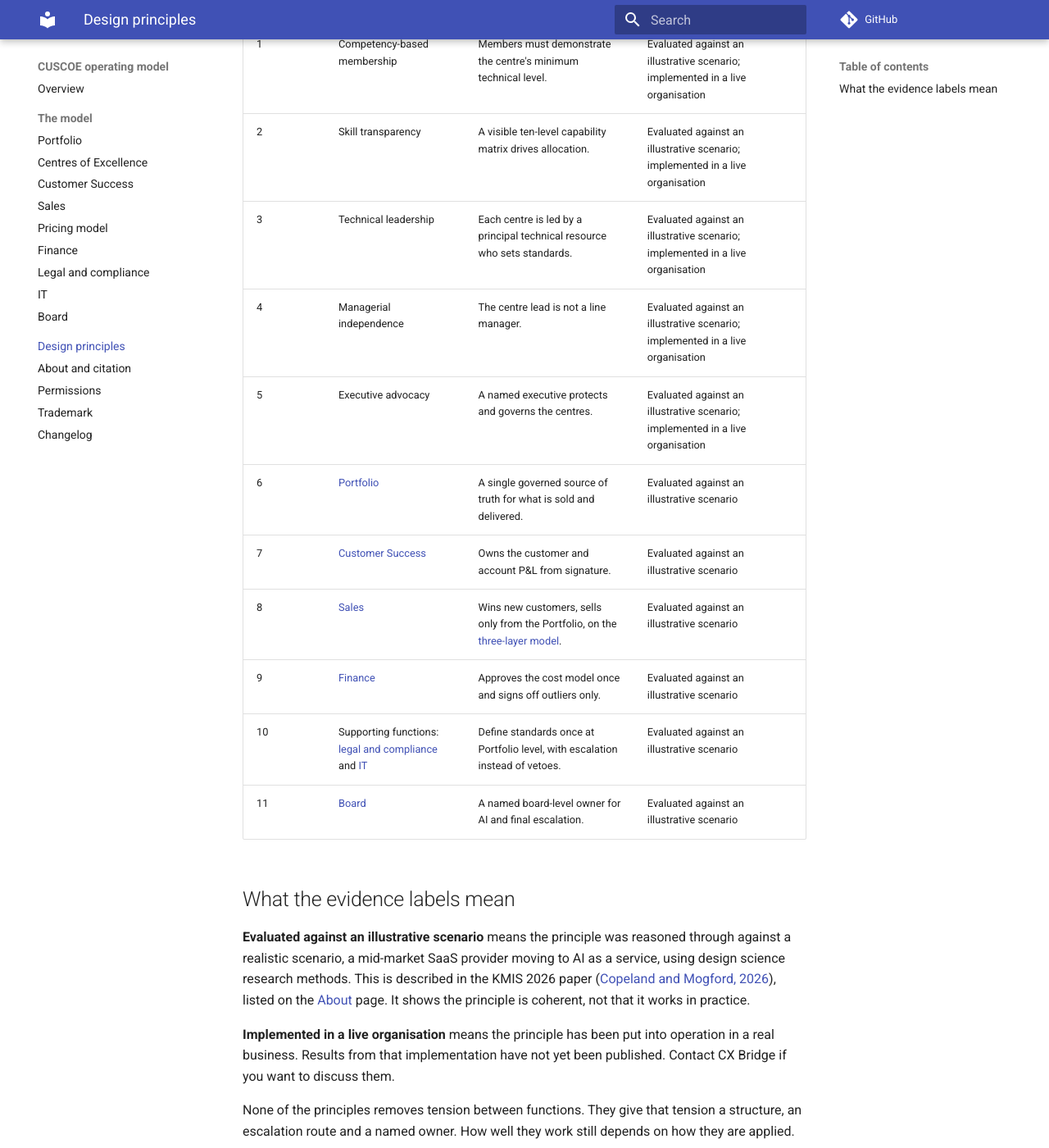
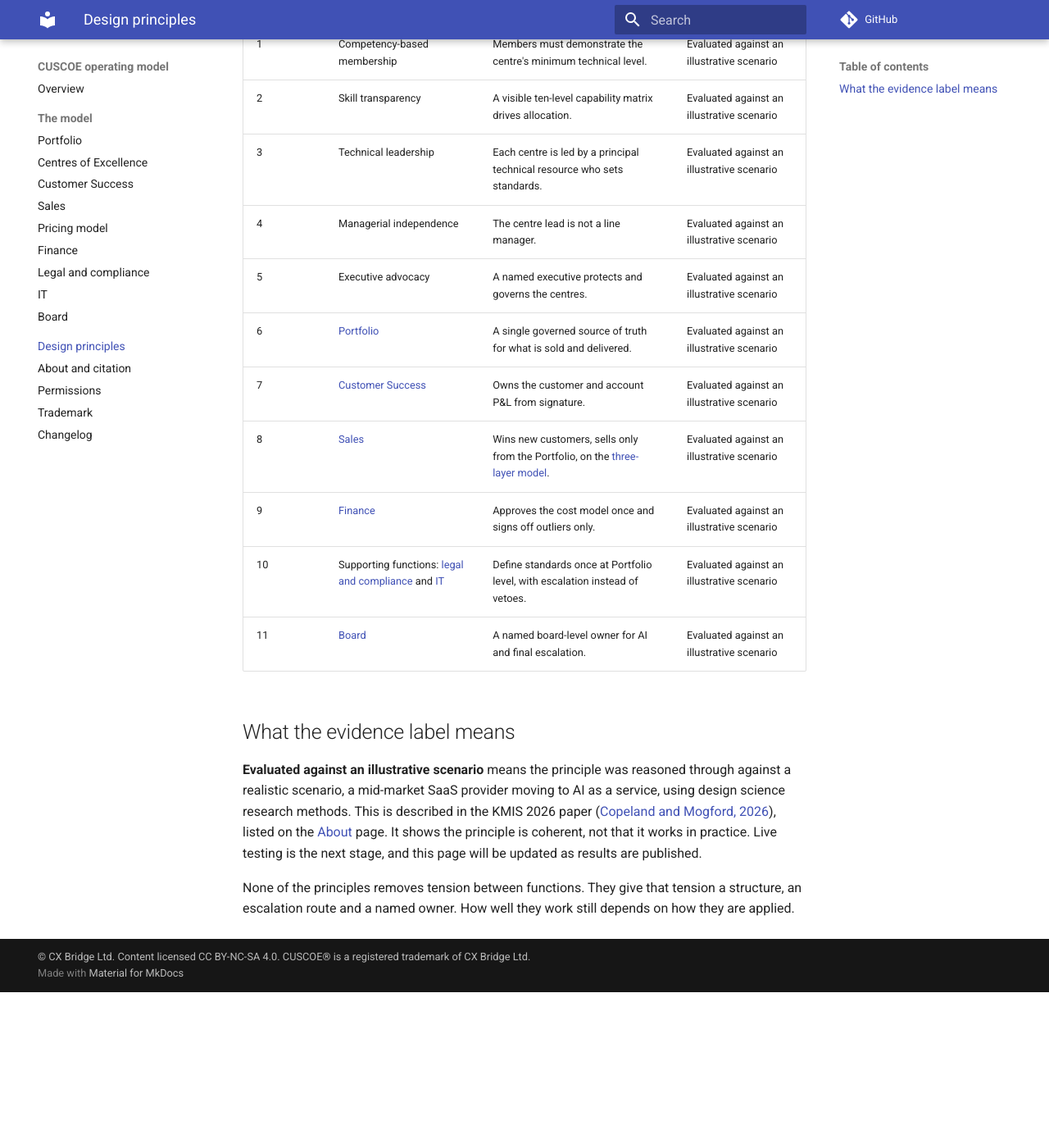
Before and after one commit to damian-cxbridge/cuscoe, an MkDocs documentation site: the page built from docs/principles.md, in a window 1280 px wide and 1400 px high, scrolled down 261 px. Shown: the whole window at 82% size. Built offline with MkDocs 1.6.1 and Material for MkDocs 9.7.7, drawn with Linux system fonts in a browser that asks for light colours; comment, search, counter and statistics services are not loaded; after the commit the page ends 1471 px from its top, so only the background shows below that.

Commit message:
Revise evidence status and label explanations in principles
Updated evidence status for design principles and clarified evidence label meanings.

```diff
--- a/docs/principles.md
+++ b/docs/principles.md
@@ -4,11 +4,11 @@ CUSCOE is built on eleven design principles. The first five define the [Centres
 
 | No. | Principle | In short | Evidence status |
 |---|---|---|---|
-| 1 | Competency-based membership | Members must demonstrate the centre's minimum technical level. | Evaluated against an illustrative scenario; implemented in a live organisation |
-| 2 | Skill transparency | A visible ten-level capability matrix drives allocation. | Evaluated against an illustrative scenario; implemented in a live organisation |
-| 3 | Technical leadership | Each centre is led by a principal technical resource who sets standards. | Evaluated against an illustrative scenario; implemented in a live organisation |
-| 4 | Managerial independence | The centre lead is not a line manager. | Evaluated against an illustrative scenario; implemented in a live organisation |
-| 5 | Executive advocacy | A named executive protects and governs the centres. | Evaluated against an illustrative scenario; implemented in a live organisation |
+| 1 | Competency-based membership | Members must demonstrate the centre's minimum technical level. | Evaluated against an illustrative scenario |
+| 2 | Skill transparency | A visible ten-level capability matrix drives allocation. | Evaluated against an illustrative scenario |
+| 3 | Technical leadership | Each centre is led by a principal technical resource who sets standards. | Evaluated against an illustrative scenario |
+| 4 | Managerial independence | The centre lead is not a line manager. | Evaluated against an illustrative scenario |
+| 5 | Executive advocacy | A named executive protects and governs the centres. | Evaluated against an illustrative scenario |
 | 6 | [Portfolio](portfolio.md) | A single governed source of truth for what is sold and delivered. | Evaluated against an illustrative scenario |
 | 7 | [Customer Success](customer-success.md) | Owns the customer and account P&L from signature. | Evaluated against an illustrative scenario |
 | 8 | [Sales](sales.md) | Wins new customers, sells only from the Portfolio, on the [three-layer model](pricing-model.md). | Evaluated against an illustrative scenario |
@@ -16,10 +16,8 @@ CUSCOE is built on eleven design principles. The first five define the [Centres
 | 10 | Supporting functions: [legal and compliance](legal-and-compliance.md) and [IT](it.md) | Define standards once at Portfolio level, with escalation instead of vetoes. | Evaluated against an illustrative scenario |
 | 11 | [Board](board.md) | A named board-level owner for AI and final escalation. | Evaluated against an illustrative scenario |
 
-## What the evidence labels mean
+## What the evidence label means
 
-**Evaluated against an illustrative scenario** means the principle was reasoned through against a realistic scenario, a mid-market SaaS provider moving to AI as a service, using design science research methods. This is described in the KMIS 2026 paper ([Copeland and Mogford, 2026](https://doi.org/10.5220/0015343800004985)), listed on the [About](about.md) page. It shows the principle is coherent, not that it works in practice.
-
-**Implemented in a live organisation** means the principle has been put into operation in a real business. Results from that implementation have not yet been published. Contact CX Bridge if you want to discuss them.
+**Evaluated against an illustrative scenario** means the principle was reasoned through against a realistic scenario, a mid-market SaaS provider moving to AI as a service, using design science research methods. This is described in the KMIS 2026 paper ([Copeland and Mogford, 2026](https://doi.org/10.5220/0015343800004985)), listed on the [About](about.md) page. It shows the principle is coherent, not that it works in practice. Live testing is the next stage, and this page will be updated as results are published.
 
 None of the principles removes tension between functions. They give that tension a structure, an escalation route and a named owner. How well they work still depends on how they are applied.
```
